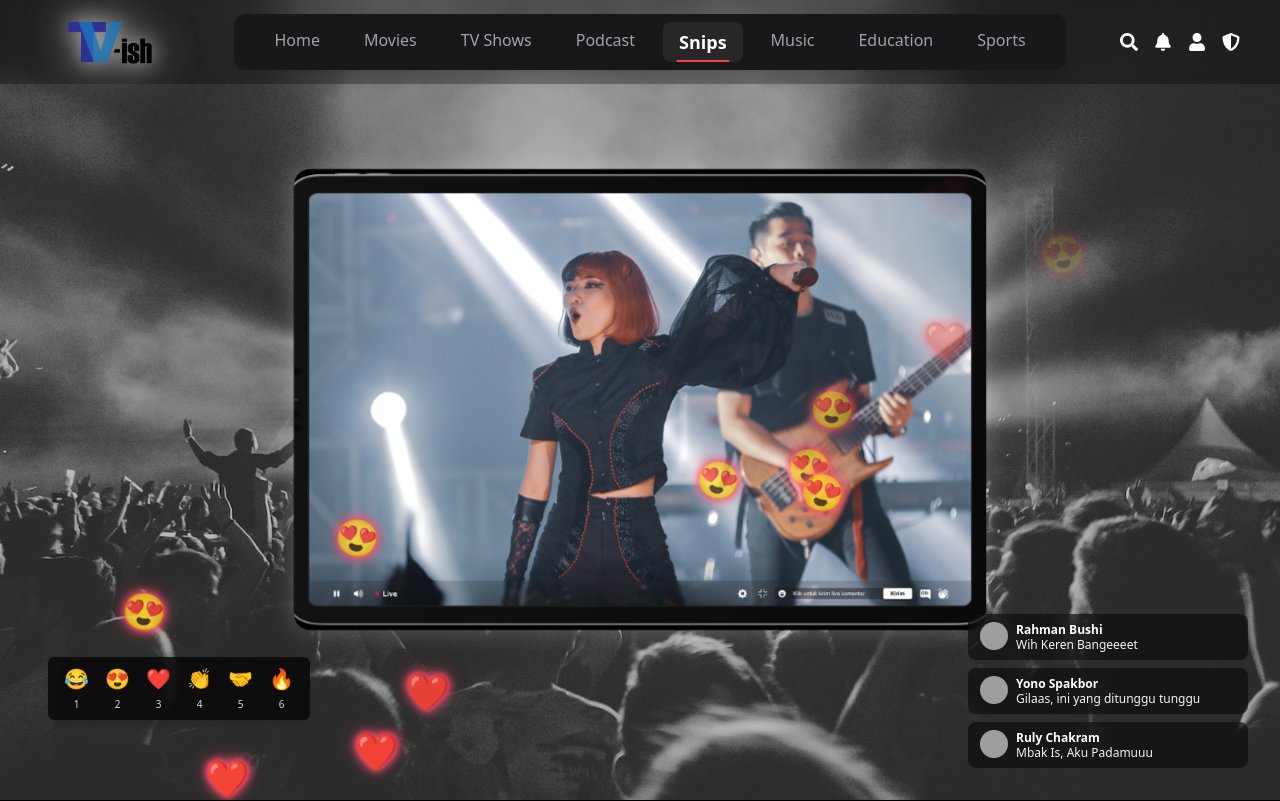
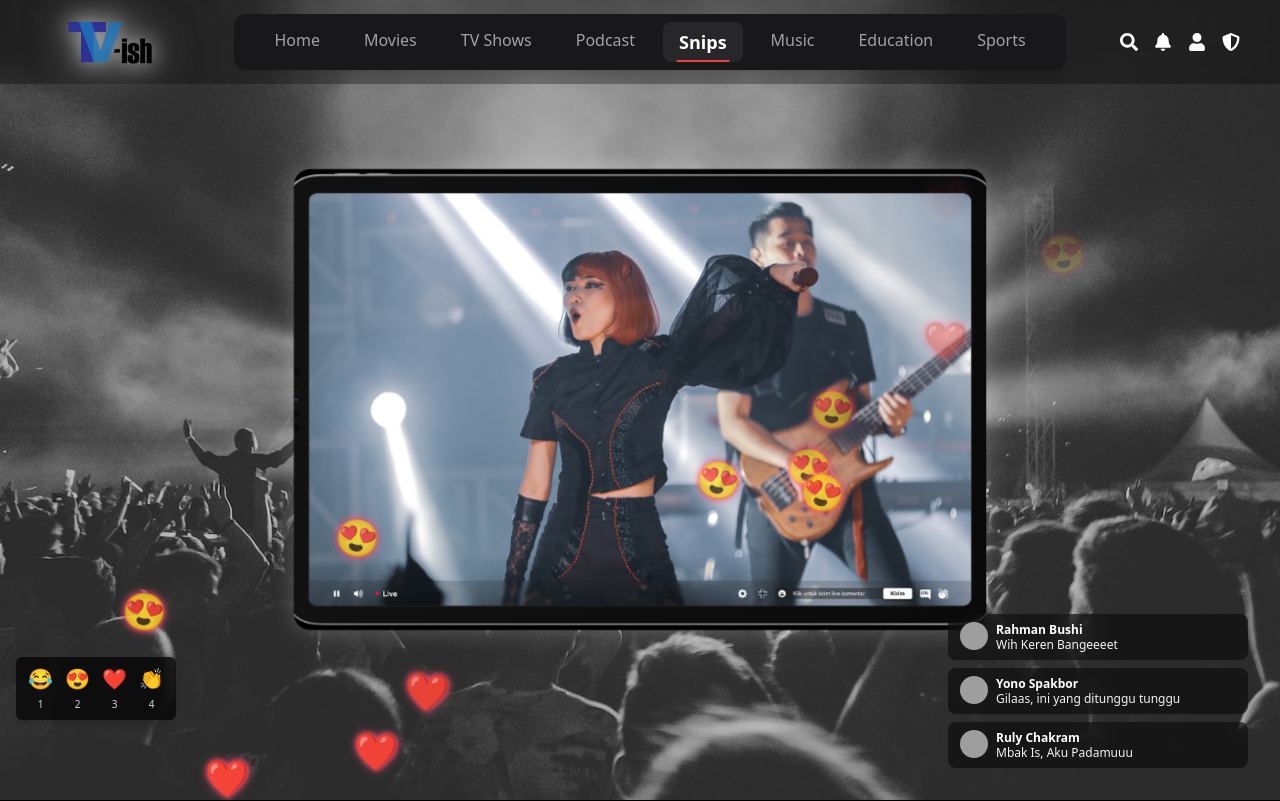
Before and after one commit to Imranali1512/tv_ish, a React (Vite) app: page /snips in a window 1280 px wide. Shown: the top 801 px of the page. Built offline with nearby package versions, Linux system fonts and the light colour scheme; grey boxes are pictures that could not be loaded.

Commit message:
Any message

```diff
--- a/src/components/snipfront.jsx
+++ b/src/components/snipfront.jsx
@@ -17,7 +17,7 @@ const SnipFront = () => {
     { name: 'Bambang Sanex', msg: 'Akay betul itu bud.', avatar: 'https://i.pravatar.cc/40?img=6' },
   ];
 
-  // Floating on-click emoji handler
+  // On-click emoji
   const sendEmoji = (emoji) => {
     const id = Date.now();
     setEmojis((prev) => [...prev, { id, symbol: emoji }]);
@@ -26,7 +26,7 @@ const SnipFront = () => {
     }, 5000);
   };
 
-  // Auto floating ❤️ 😍
+  // Auto floating ❤️😍
   useEffect(() => {
     const interval = setInterval(() => {
       const id = Date.now();
@@ -39,26 +39,22 @@ const SnipFront = () => {
       setTimeout(() => {
         setAutoLoveEmojis((prev) => prev.filter((e) => e.id !== id));
       }, 5000);
-    }, 400); // Change speed here
+    }, 400);
 
     return () => clearInterval(interval);
   }, []);
 
-  // Chat auto loop with continuous smooth scrolling
+  // Auto-scrolling chat loop
   useEffect(() => {
     let index = 0;
-    const maxMessages = allChats.length * 3; // max messages to keep to avoid memory issues
+    const maxMessages = allChats.length * 3;
 
     const interval = setInterval(() => {
       setDisplayedChats((prev) => {
         const next = [...prev, allChats[index]];
-
-        // Limit the size of displayedChats to maxMessages for performance
         if (next.length > maxMessages) {
-          // Remove oldest messages
           return next.slice(next.length - maxMessages);
         }
-
         return next;
       });
 
@@ -68,11 +64,8 @@ const SnipFront = () => {
     return () => clearInterval(interval);
   }, []);
 
-  // Scroll to bottom whenever new chat added
   useEffect(() => {
     if (!chatContainerRef.current) return;
-
-    // Scroll instantly to bottom for new message
     chatContainerRef.current.scrollTop = chatContainerRef.current.scrollHeight;
   }, [displayedChats]);
 
@@ -85,7 +78,7 @@ const SnipFront = () => {
         className="absolute inset-0 w-full h-full object-cover grayscale opacity-80 z-0"
       />
 
-      {/* Floating Emojis (click) */}
+      {/* Click Emojis */}
       <div className="absolute inset-0 pointer-events-none z-30">
         {emojis.map((emoji) => (
           <span
@@ -102,7 +95,7 @@ const SnipFront = () => {
         ))}
       </div>
 
-      {/* Auto Floating ❤️ 😍 */}
+      {/* Auto Emojis ❤️ 😍 */}
       <div className="absolute inset-0 pointer-events-none z-20">
         {autoLoveEmojis.map(({ id, symbol, left }) => (
           <span
@@ -113,7 +106,7 @@ const SnipFront = () => {
               bottom: '0%',
               transformOrigin: 'center center',
               color: symbol === '❤️' ? '#FF4D6D' : '#ff66cc',
-              textShadow: '0 0 5px #FF4D6D, 0 0 10px #FF4D6D, 0 0 15px #FF4D6D',
+              textShadow: '0 0 5px #FF4D6D, 0 0 10px #FF4D6D',
             }}
           >
             {symbol}
@@ -133,9 +126,9 @@ const SnipFront = () => {
         />
       </div>
 
-      {/* Emoji Reaction Bar */}
-      <div className="absolute bottom-20 left-12 z-40 bg-black/70 px-4 py-2 rounded-md flex items-center gap-4 shadow-md backdrop-blur-sm">
-        {emojiList.map((emoji, index) => (
+      {/* Emoji Reaction Bar - Left side with only first 4 emojis */}
+      <div className="absolute bottom-20 left-4 z-40 bg-black/70 px-3 py-2 rounded-md flex items-center gap-3 shadow-md backdrop-blur-sm">
+        {emojiList.slice(0, 4).map((emoji, index) => (
           <div
             key={index}
             onClick={() => sendEmoji(emoji)}
@@ -147,10 +140,10 @@ const SnipFront = () => {
         ))}
       </div>
 
-      {/* Live Chat Box (hidden scrollbar) */}
+      {/* Chat Box - Smaller Width & Height */}
       <div
         ref={chatContainerRef}
-        className="scroll-container absolute bottom-8 right-4 sm:right-8 z-40 w-[75vw] max-w-[280px] flex flex-col gap-2 max-h-[280px] overflow-y-auto"
+        className="scroll-container absolute bottom-8 right-4 sm:right-8 z-40 w-[40vw] max-w-[300px] flex flex-col gap-2 max-h-[200px] overflow-y-auto"
       >
         {displayedChats.map((chat, index) => (
           <div
@@ -164,10 +157,7 @@ const SnipFront = () => {
             />
             <div className="flex-1">
               <div className="text-xs font-semibold leading-tight">
-                {chat.name}{' '}
-                <span className="text-[10px] text-gray-400 font-normal ml-1">
-                  {chat.time}
-                </span>
+                {chat.name}
               </div>
               <div className="text-xs text-gray-100 leading-tight">{chat.msg}</div>
             </div>
@@ -175,29 +165,20 @@ const SnipFront = () => {
         ))}
       </div>
 
-      {/* Floating & Pulse Animations */}
+      {/* Styles */}
       <style>{`
         .scroll-container::-webkit-scrollbar {
           display: none;
         }
         .scroll-container {
-          -ms-overflow-style: none; /* IE and Edge */
-          scrollbar-width: none; /* Firefox */
+          -ms-overflow-style: none;
+          scrollbar-width: none;
         }
 
         @keyframes floating-unique {
-          0% {
-            transform: translateY(0) rotate(0deg);
-            opacity: 1;
-          }
-          50% {
-            transform: translateY(-300px) rotate(15deg);
-            opacity: 0.8;
-          }
-          100% {
-            transform: translateY(-600px) rotate(-15deg);
-            opacity: 0;
-          }
+          0% { transform: translateY(0) rotate(0deg); opacity: 1; }
+          50% { transform: translateY(-300px) rotate(15deg); opacity: 0.8; }
+          100% { transform: translateY(-600px) rotate(-15deg); opacity: 0; }
         }
 
         .animate-floating-unique {
```
